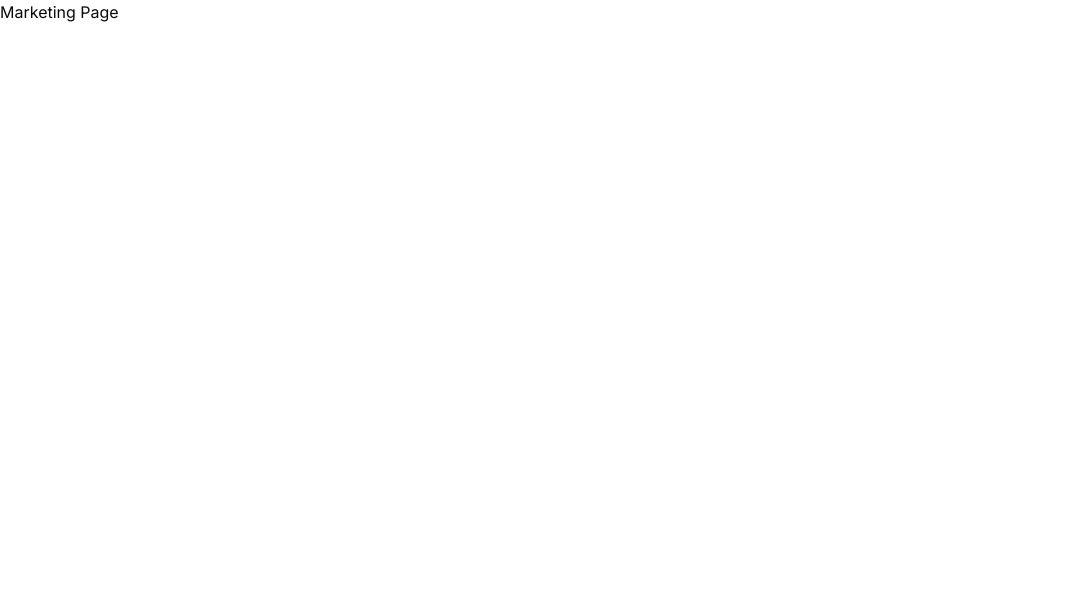
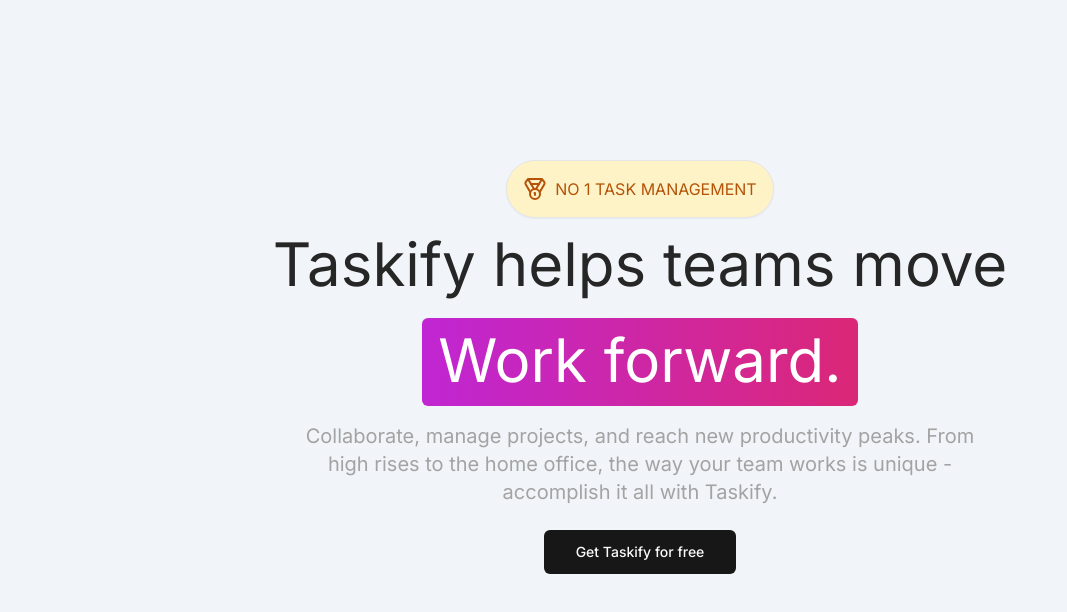
Before and after one commit to Rakesh6720/nextjs-trello-clone, a Next.js app: page / in a window 1280 px wide. Shown: the top 612 px of the page, without its empty margins (0-1067 px from the left). Built offline with nearby package versions, Linux system fonts and the light colour scheme.

Commit message:
create landing page using ShadCN and Tailwind CSS

```diff
--- /dev/null
+++ b/app/(marketing)/layout.tsx
@@ -0,0 +1,11 @@
+const MarketingLayout = ({ children }: { children: React.ReactNode }) => {
+  return (
+    <div className="h-full bg-slate-100">
+      {/* Navbar */}
+      <main className="pt-40 pb-20 bg-slate-100">{children}</main>
+      {/* Footer */}
+    </div>
+  );
+};
+
+export default MarketingLayout;
--- a/app/(marketing)/page.tsx
+++ b/app/(marketing)/page.tsx
@@ -1,5 +1,32 @@
+import { Button } from "@/components/ui/button";
+import { Medal } from "lucide-react";
+import Link from "next/link";
+
 const MarketingPage = () => {
-  return <div>Marketing Page</div>;
+  return (
+    <div className="flex items-center justify-center flex-col">
+      <div className="flex items-center justify-center flex-col">
+        <div className="mb-4 flex items-center border shadow-sm p-4 bg-amber-100 text-amber-700 rounded-full uppercase">
+          <Medal className="h-6 w-6 mr-2" />
+          No 1 task management
+        </div>
+        <h1 className="text-3xl md:text-6xl text-center text-neutral-800 mb-6">
+          Taskify helps teams move
+        </h1>
+        <div className="text-3xl md:text-6xl bg-gradient-to-r from-fuchsia-600 to-pink-600 text-white px-4 p-3 rounded-md pb-4 w-fit">
+          Work forward.
+        </div>
+      </div>
+      <div className="text-sm md:text-xl text-neutral-400 mt-4 max-w-xs md:max-w-2xl text-center mx-auto">
+        Collaborate, manage projects, and reach new productivity peaks. From
+        high rises to the home office, the way your team works is unique -
+        accomplish it all with Taskify.
+      </div>
+      <Button className="mt-6" size="lg" asChild>
+        <Link href="/sign-up">Get Taskify for free</Link>
+      </Button>
+    </div>
+  );
 };
 
 export default MarketingPage;
--- /dev/null
+++ b/components/ui/button.tsx
@@ -0,0 +1,56 @@
+import * as React from "react"
+import { Slot } from "@radix-ui/react-slot"
+import { cva, type VariantProps } from "class-variance-authority"
+
+import { cn } from "@/lib/utils"
+
+const buttonVariants = cva(
+  "inline-flex items-center justify-center whitespace-nowrap rounded-md text-sm font-medium ring-offset-background transition-colors focus-visible:outline-none focus-visible:ring-2 focus-visible:ring-ring focus-visible:ring-offset-2 disabled:pointer-events-none disabled:opacity-50",
+  {
+    variants: {
+      variant: {
+        default: "bg-primary text-primary-foreground hover:bg-primary/90",
+        destructive:
+          "bg-destructive text-destructive-foreground hover:bg-destructive/90",
+        outline:
+          "border border-input bg-background hover:bg-accent hover:text-accent-foreground",
+        secondary:
+          "bg-secondary text-secondary-foreground hover:bg-secondary/80",
+        ghost: "hover:bg-accent hover:text-accent-foreground",
+        link: "text-primary underline-offset-4 hover:underline",
+      },
+      size: {
+        default: "h-10 px-4 py-2",
+        sm: "h-9 rounded-md px-3",
+        lg: "h-11 rounded-md px-8",
+        icon: "h-10 w-10",
+      },
+    },
+    defaultVariants: {
+      variant: "default",
+      size: "default",
+    },
+  }
+)
+
+export interface ButtonProps
+  extends React.ButtonHTMLAttributes<HTMLButtonElement>,
+    VariantProps<typeof buttonVariants> {
+  asChild?: boolean
+}
+
+const Button = React.forwardRef<HTMLButtonElement, ButtonProps>(
+  ({ className, variant, size, asChild = false, ...props }, ref) => {
+    const Comp = asChild ? Slot : "button"
+    return (
+      <Comp
+        className={cn(buttonVariants({ variant, size, className }))}
+        ref={ref}
+        {...props}
+      />
+    )
+  }
+)
+Button.displayName = "Button"
+
+export { Button, buttonVariants }
--- a/package.json
+++ b/package.json
@@ -9,6 +9,7 @@
     "lint": "next lint"
   },
   "dependencies": {
+    "@radix-ui/react-slot": "^1.0.2",
     "class-variance-authority": "^0.7.0",
     "clsx": "^2.0.0",
     "lucide-react": "^0.293.0",
```
Also changed, not shown: 1 other file (tests, documents, lock files or other folders).
